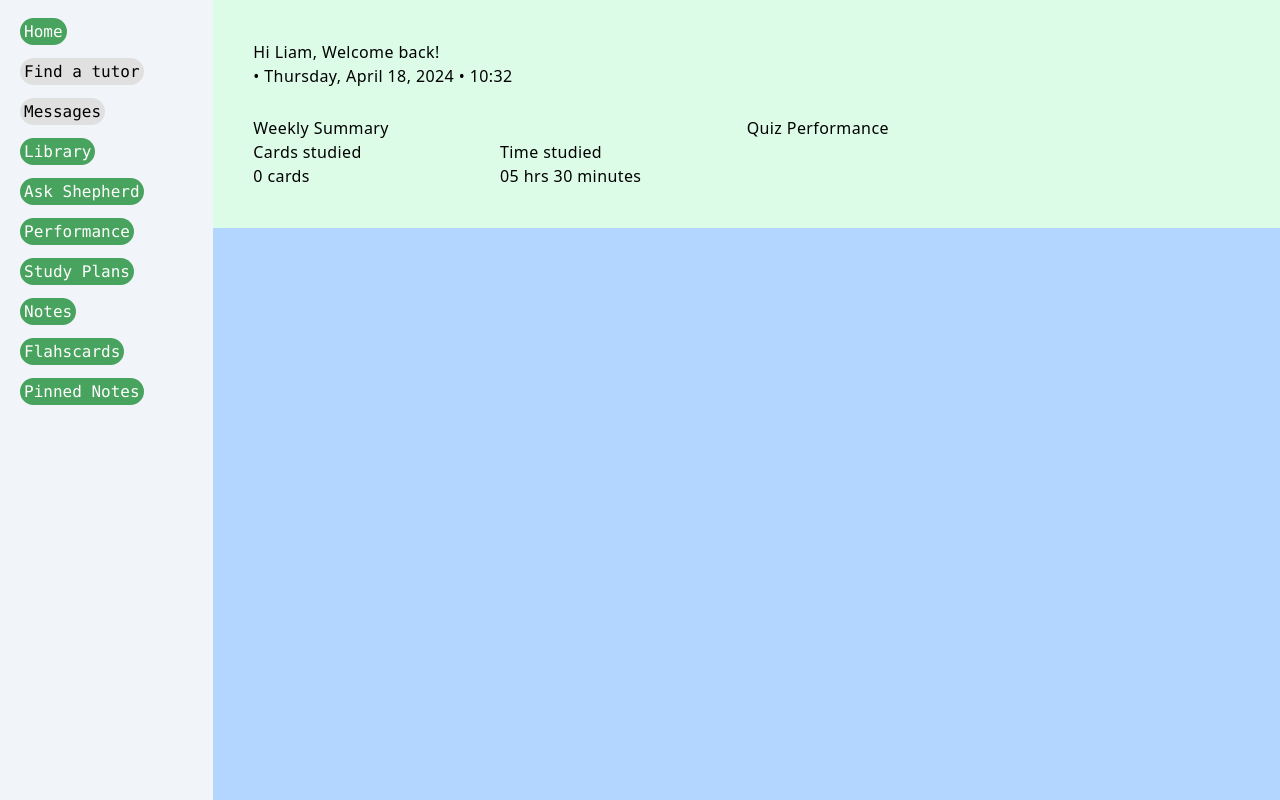
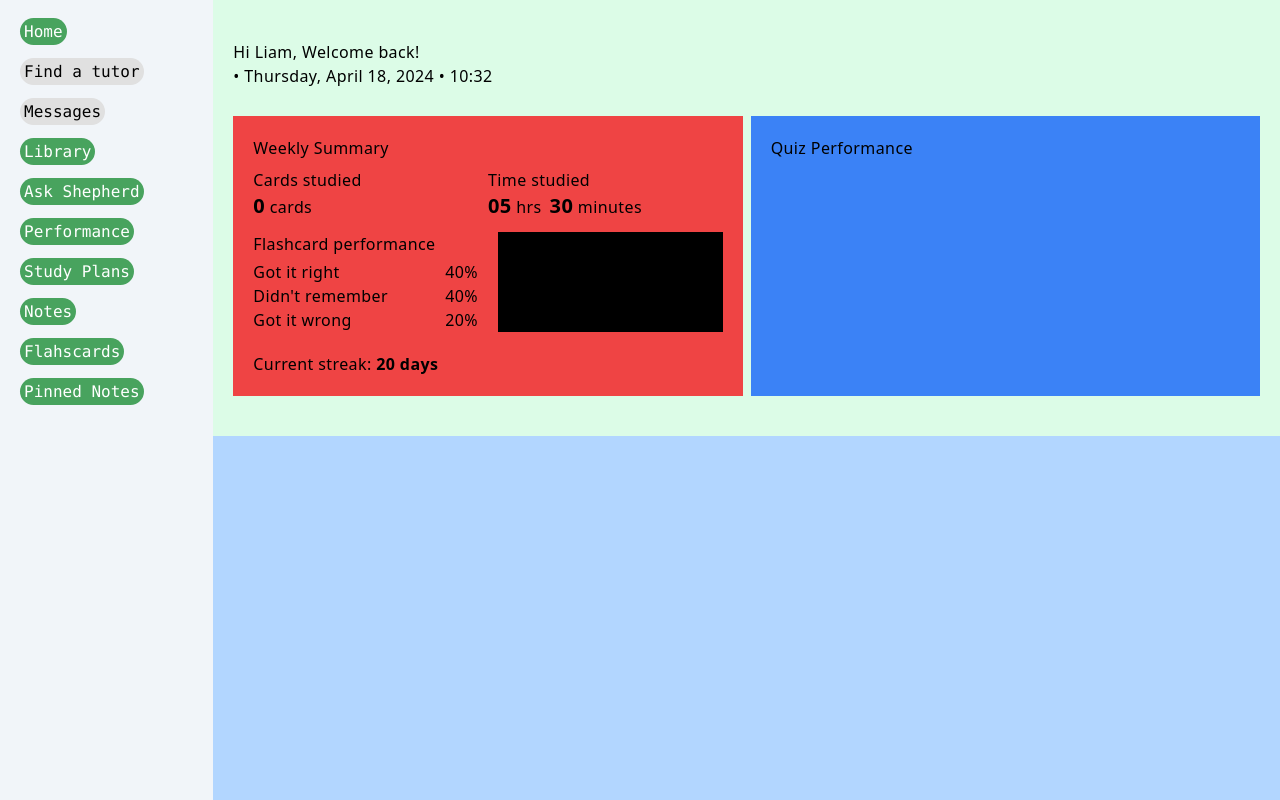
Before and after one commit to moyela/shepherd_dashboard_test, a React (Vite) app: page / in a window 1280 px wide. Built offline with nearby package versions, Linux system fonts and the light colour scheme.

Commit message:
added weekly summary and quiz performance templates

```diff
--- a/src/components/footer.tsx
+++ /dev/null
@@ -1,16 +0,0 @@
-
-
-export default function Footer() {
-    return (
-        <footer className="">
-            <div className="">
-                <p>
-                    Designed and built by Wemi Moyela with inspiration from many talented engineers.
-                </p>
-                <p>
-                    All rights reserved, I think. Don't quote me on that.
-                </p>
-            </div>
-        </footer>
-    )
-}
--- a/src/components/header.tsx
+++ b/src/components/sidebar.tsx
@@ -38,7 +38,7 @@ function ImageLink(props: {name:string, address:string, img_src:string, img_alt:
 }
 
 
-export default function Header() {
+export default function Sidebar() {
     const twitter = "./twitter_icon.svg"
     const x = "./twitter_x_icon.svg"
     const [twitterIcon, setTwitterIcon ] = useState(twitter)
--- a/src/main.tsx
+++ b/src/main.tsx
@@ -1,7 +1,6 @@
 import './styles/main.css'
 import AppRouter from './routes/.Routing.js';
-import Header from './components/header.js';
-import Footer from './components/footer';
+import Sidebar from './components/sidebar.js';
 
 // root sets the main layout and contains the Header and the Router that renders other views
 // w-1/2?
@@ -11,7 +10,7 @@ function Root() {
     <div id='viewport' className='flex flex-row'>
       <div id="header" className='h-screen bg-slate-100 w-1/6'>
         <div className=''>
-          <Header/>
+          <Sidebar/>
         </div>
       </div>
 
--- /dev/null
+++ b/src/routes/dashboard.tsx
@@ -0,0 +1,121 @@
+
+export default function Dashboard() {
+
+  // get the current date from the date primitve and rebuild it based on mockup
+  const currentDate = new Date();
+
+  // Define options for formatting the date
+  const options = {
+    weekday: 'long', // Display full name of the day of the week
+    month: 'long',   // Display full name of the month
+    day: 'numeric',  // Display day of the month
+    year: 'numeric'  // Display the year
+  };
+
+  const hours = currentDate.getHours();
+  const minutes = currentDate.getMinutes();
+
+  // Convert the Date object to a localized string
+  const dateString = currentDate.toLocaleString(undefined, options);
+
+
+    return (
+      <div className=' px-5 py-10 font-sans tracking-wide bg-green-100 flex flex-col gap-7'>
+        <div>
+          Hi Liam, Welcome back!
+          <p>
+            • {dateString} • {hours}:{minutes}
+          </p>
+        </div>
+
+        {/* Weekly summary and Quiz performance */}
+        <div className="flex flex-row gap-2">
+
+          <div className="basis-1/2 flex flex-col px-5 py-5 bg-red-500">
+          {/* Weekly summary card */}
+
+            <div className="mb-2">
+              Weekly Summary
+            </div>
+
+            <div className="flex flex-row mb-3">
+            {/* Cards studied and Time studied suboptions*/}
+
+              <div className="basis-1/2 flex flex-col">
+                <div>
+                  Cards studied
+                </div>
+                <div>
+                  <span className="text-xl font-semibold">
+                    0
+                  </span> cards
+                </div>
+              </div>
+              <div className="basis-1/2 flex flex-col">
+                <div>
+                    Time studied
+                  </div>
+                <div className="flex flex-row gap-2">
+                  <div>
+                    <span className="text-xl font-semibold">
+                      05
+                    </span> hrs
+                  </div>
+                  <div>
+                    <span className="text-xl font-semibold">
+                      30
+                    </span> minutes
+                  </div>
+
+                </div>
+              </div>
+            </div>
+            <div className="flex flex-row gap-5 mb-5">
+            {/* Flashcard Performance and Carousel */}
+
+              <div className="basis-1/2">
+              {/* Flashcard performance */}
+                <div className="mb-1">
+                  Flashcard performance
+                </div>
+                <div className="flex flex-row justify-between">
+                  <span>Got it right</span>
+                  <span>40%</span>
+                </div>
+                <div className="flex flex-row justify-between">
+                  <span>Didn't remember</span>
+                  <span>40%</span>
+                </div>
+                <div className="flex flex-row justify-between">
+                  <span>Got it wrong</span>
+                  <span>20%</span>
+                </div>
+
+              </div>
+              <div className="basis-1/2 bg-black">
+              {/* BLACK SQUARE => should be a Carousel of streaks */}
+
+              </div>
+
+            </div>
+
+            <div>
+              Current streak: <span className="font-semibold">20 days</span>
+            </div>
+          </div>
+
+
+          <div className="basis-1/2 px-5 py-5 bg-blue-500">
+          {/* Quiz performance card */}
+
+            Quiz Performance
+          </div>
+        </div>
+
+
+
+      </div>
+
+
+    );
+  }
--- a/src/routes/home.tsx
+++ /dev/null
@@ -1,68 +0,0 @@
-
-export default function Home() {
-
-  // get the current date from the date primitve and rebuild it based on mockup
-  const currentDate = new Date();
-
-  // Define options for formatting the date
-  const options = {
-    weekday: 'long', // Display full name of the day of the week
-    month: 'long',   // Display full name of the month
-    day: 'numeric',  // Display day of the month
-    year: 'numeric'  // Display the year
-  };
-
-  const hours = currentDate.getHours();
-  const minutes = currentDate.getMinutes();
-
-  // Convert the Date object to a localized string
-  const dateString = currentDate.toLocaleString(undefined, options);
-
-
-    return (
-      <div className=' px-10 py-10 font-sans tracking-wide bg-green-100 flex flex-col gap-7'>
-        <div>
-          Hi Liam, Welcome back!
-          <p>
-            • {dateString} • {hours}:{minutes}
-          </p>
-        </div>
-
-        {/* Weekly summary and Quiz performance */}
-        <div className="flex flex-row">
-          <div className="basis-1/2 flex flex-col">
-             {/* Weekly summary card */}
-            <span>
-              Weekly Summary
-            </span>
-            <div className="flex flex-row">
-              <div className="basis-1/2 flex flex-col">
-                <div>
-                  Cards studied
-                </div>
-                <div>
-                  <span>0</span> cards
-                </div>
-              </div>
-              <div className="basis-1/2 flex flex-col">
-                <div>
-                    Time studied
-                  </div>
-                <div>
-                  <span>05</span> hrs <span>30</span> minutes
-                </div>
-              </div>
-            </div>
-          </div>
-          <div className="basis-1/2">
-             {/* Quiz performance card */}
-            Quiz Performance
-          </div>
-        </div>
-
-
-      </div>
-
-
-    );
-  }
```
Also changed, not shown: src/routes/.Routing.tsx.
